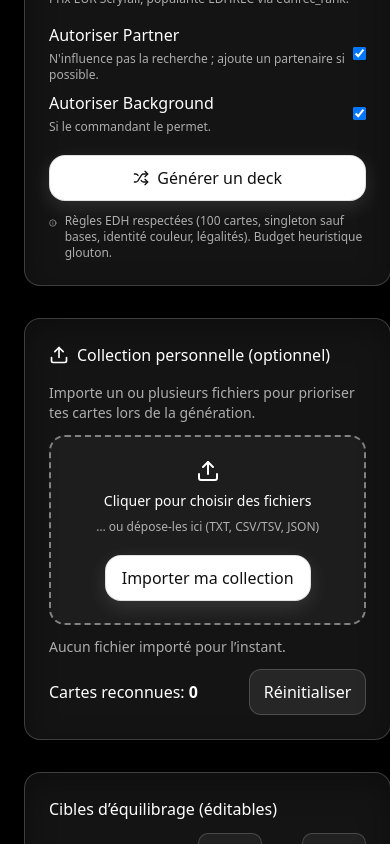
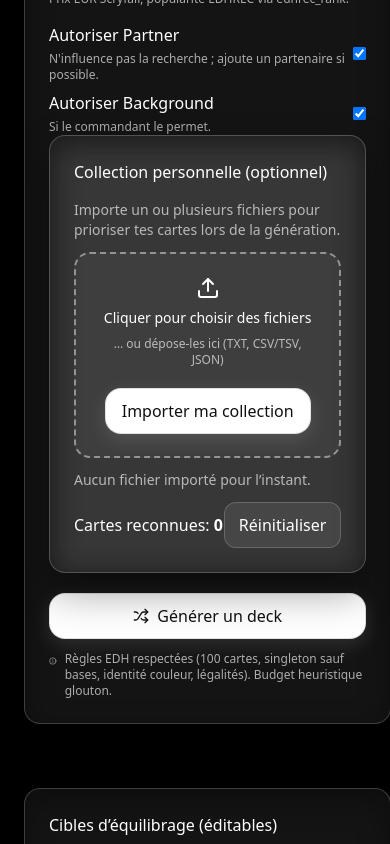
Before and after one commit to Lawsings/MTG-Deck-Generator, a React (Vite) app: page / in a window 390 px wide. Shown: the part 1260-2104 px from the top of the page. Built offline with nearby package versions, Linux system fonts and the light colour scheme.

Commit message:
Update app.jsx

```diff
--- a/src/app.jsx
+++ b/src/app.jsx
@@ -542,6 +542,54 @@ export default function App(){
               <div className="space-y-1"><span>Autoriser Background</span><p className="text-xs muted">Si le commandant le permet.</p></div>
               <input type="checkbox" checked={allowBackground} onChange={e=>setAllowBackground(e.target.checked)} />
             </div>
+            {/* Collection (mobile seulement) */}
+            <div className="lg:hidden">
+              {/* >>> Copie EXACTE du bloc “Collection” lignes 561 à 584 <<< */}
+              <div className="glass p-6">
+                <div className="flex items-center gap-2 mb-4">
+                  {/* même icône qu’originale */}
+                  <h2 className="font-medium">Collection personnelle (optionnel)</h2>
+                </div>
+
+                <p className="text-sm muted">
+                  Importe un ou plusieurs fichiers pour prioriser tes cartes lors de la génération.
+                </p>
+
+                {/* Même composant d’upload que l’original */}
+                <div className="mt-3">
+                  <FileDrop
+                    onFiles={async (files)=>{
+                      for (const f of files){ await handleCollectionFile(f); }
+                    }}
+                  />
+                </div>
+
+                <div className="mt-3 text-sm">
+                  {uploadedFiles.length>0 ? (
+                    <div className="space-y-2">
+                      <div className="muted text-xs">Fichiers importés ({uploadedFiles.length}) :</div>
+                      <ul className="grid md:grid-cols-2 gap-2">
+                        {uploadedFiles.map(f=> (
+                          <li key={f.id} className="flex items-center justify-between glass-strong rounded-lg px-3 py-1.5">
+                            <span className="truncate" title={f.name}>{f.name}</span>
+                            <button className="btn" onClick={()=>removeUploadedFile(f.id)} title="Supprimer ce fichier">
+                              <Trash2 className="h-4 w-4"/>
+                            </button>
+                          </li>
+                        ))}
+                      </ul>
+                    </div>
+                  ) : (
+                    <div className="muted">Aucun fichier importé pour l’instant.</div>
+                  )}
+                </div>
+
+                <div className="flex items-center justify-between mt-3">
+                  <p>Cartes reconnues: <span className="font-semibold">{ownedMap.size}</span></p>
+                  <button className="btn" onClick={clearCollection}>Réinitialiser</button>
+                </div>
+              </div>
+            </div>
 
             <button className="mt-5 w-full btn-primary justify-center" disabled={loading} onClick={generate}>
               {loading? (<RefreshCcw className="h-4 w-4 animate-spin"/>):(<Shuffle className="h-4 w-4"/>)} {loading?"Génération...":"Générer un deck"}
@@ -558,7 +606,7 @@ export default function App(){
           {/* Right column */}
           <div className="lg:col-span-2 space-y-8">
             {/* Collection */}
-            <div className="glass p-6">
+            <div className="glass p-6 hidden lg:block">
               <div className="flex items-center gap-2 mb-4"><Upload className="h-5 w-5"/><h2 className="font-medium">Collection personnelle (optionnel)</h2></div>
               <p className="text-sm muted">Importe un ou plusieurs fichiers pour prioriser tes cartes lors de la génération.</p>
               <div className="mt-3"><FileDrop onFiles={async (files)=>{ for(const f of files){ await handleCollectionFile(f); } }}/></div>
```
